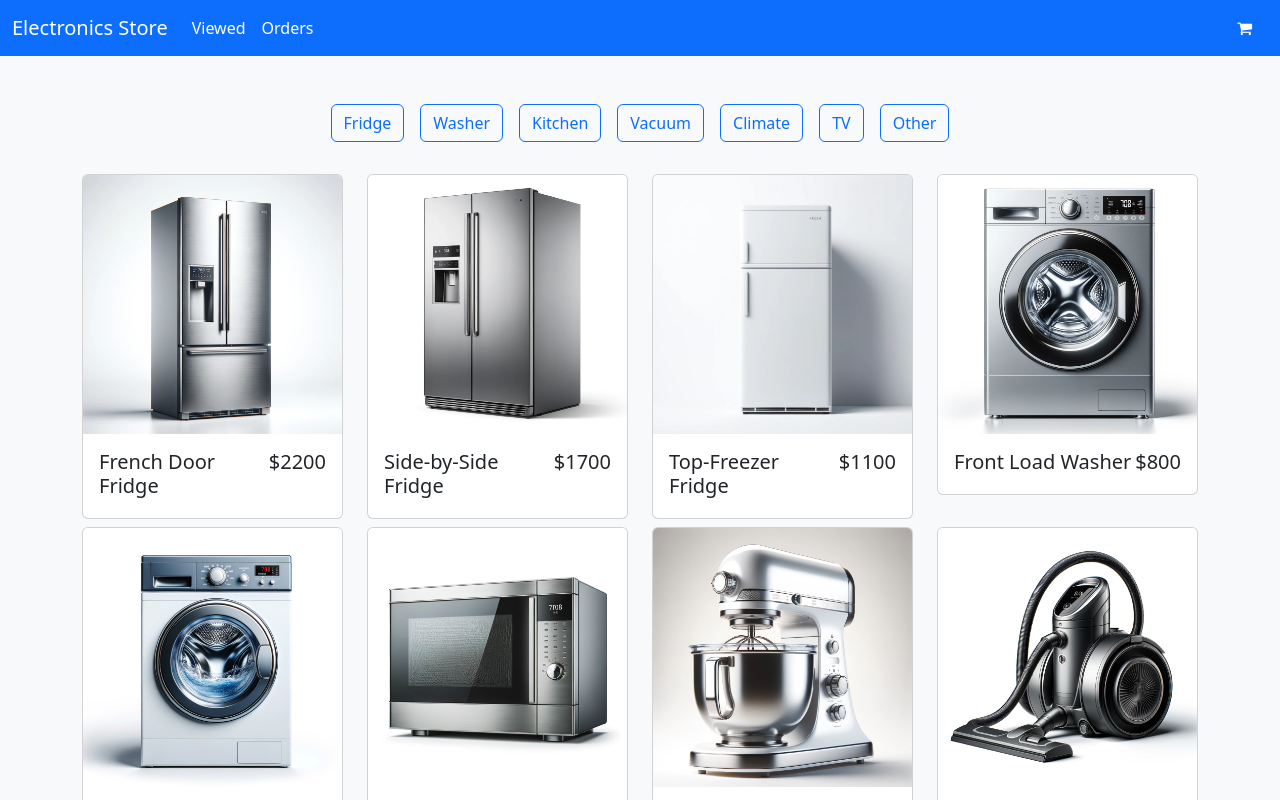
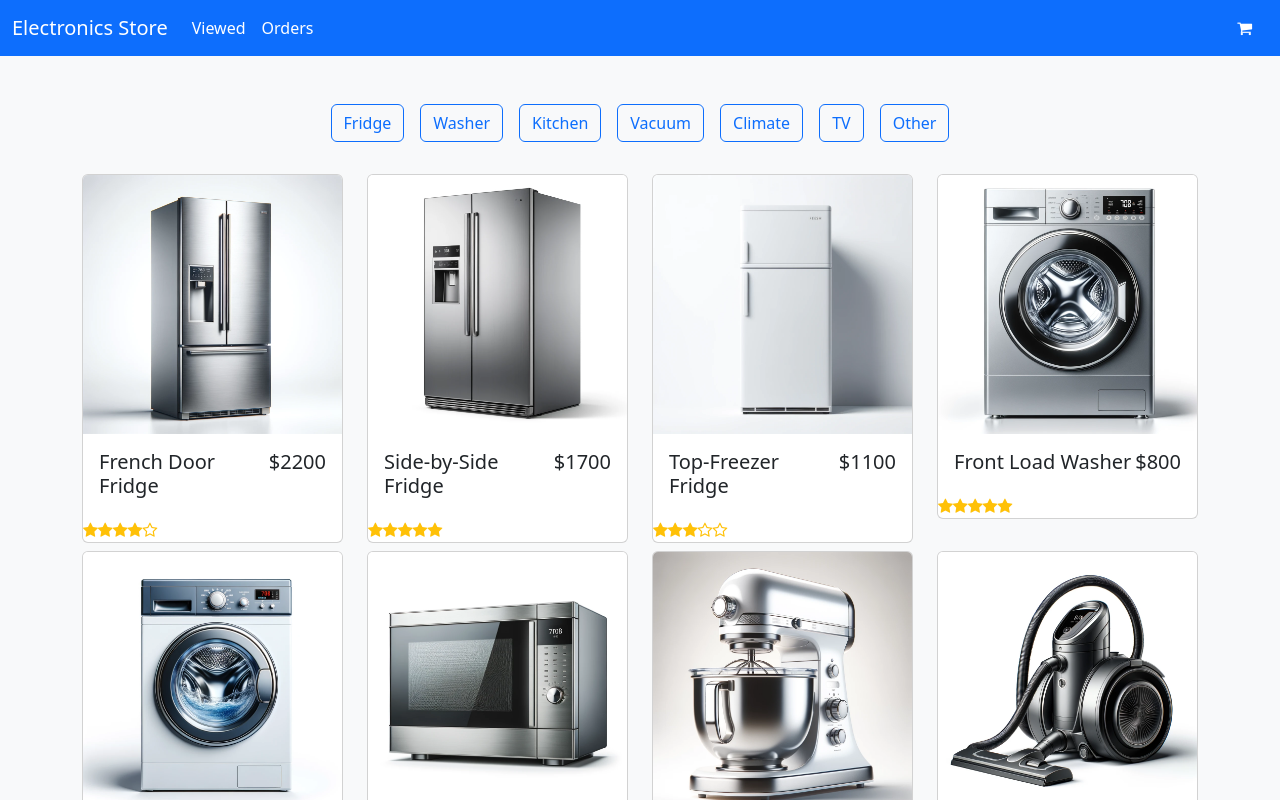
Before and after one commit to chie-hira/my-first-angular, an Angular app: page /home in a window 1280 px wide. Shown: the top 800 px of the page. Built offline with nearby package versions, Linux system fonts and the light colour scheme.

Commit message:
評価追加

```diff
--- a/src/app/components/product-card/product-card.component.html
+++ b/src/app/components/product-card/product-card.component.html
@@ -8,4 +8,13 @@
       <h5 class="text-dark mb-0">${{ product.price }}</h5>
     </div>
   </div>
+  <div class="d-flex justify-content-between mb-0">
+  <div class="text-warning">
+    <i [class]="product.rating > 0 ? 'fa fa-star' : 'fa fa-star-o'"></i>
+    <i [class]="product.rating > 1 ? 'fa fa-star' : 'fa fa-star-o'"></i>
+    <i [class]="product.rating > 2 ? 'fa fa-star' : 'fa fa-star-o'"></i>
+    <i [class]="product.rating > 3 ? 'fa fa-star' : 'fa fa-star-o'"></i>
+    <i [class]="product.rating > 4 ? 'fa fa-star' : 'fa fa-star-o'"></i>
   </div>
+</div>
+</div>
```
Lines whose indentation alone changed are shown as unchanged.
